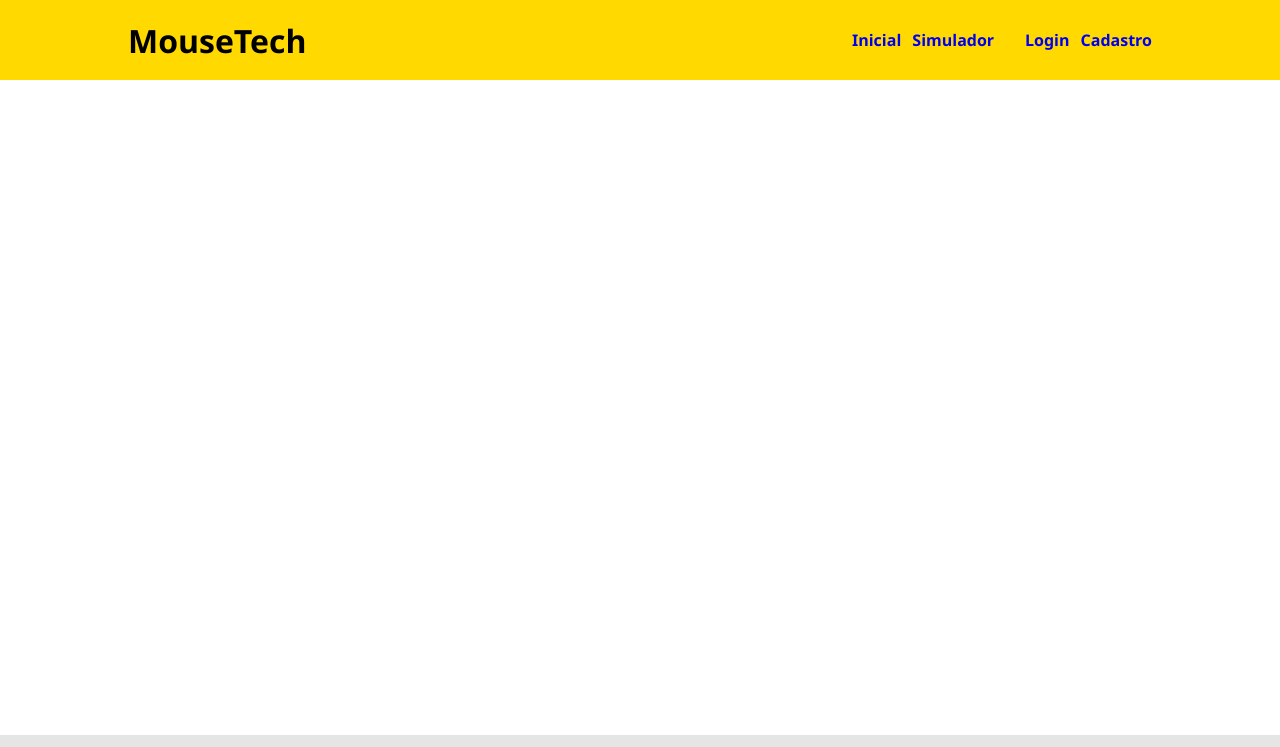
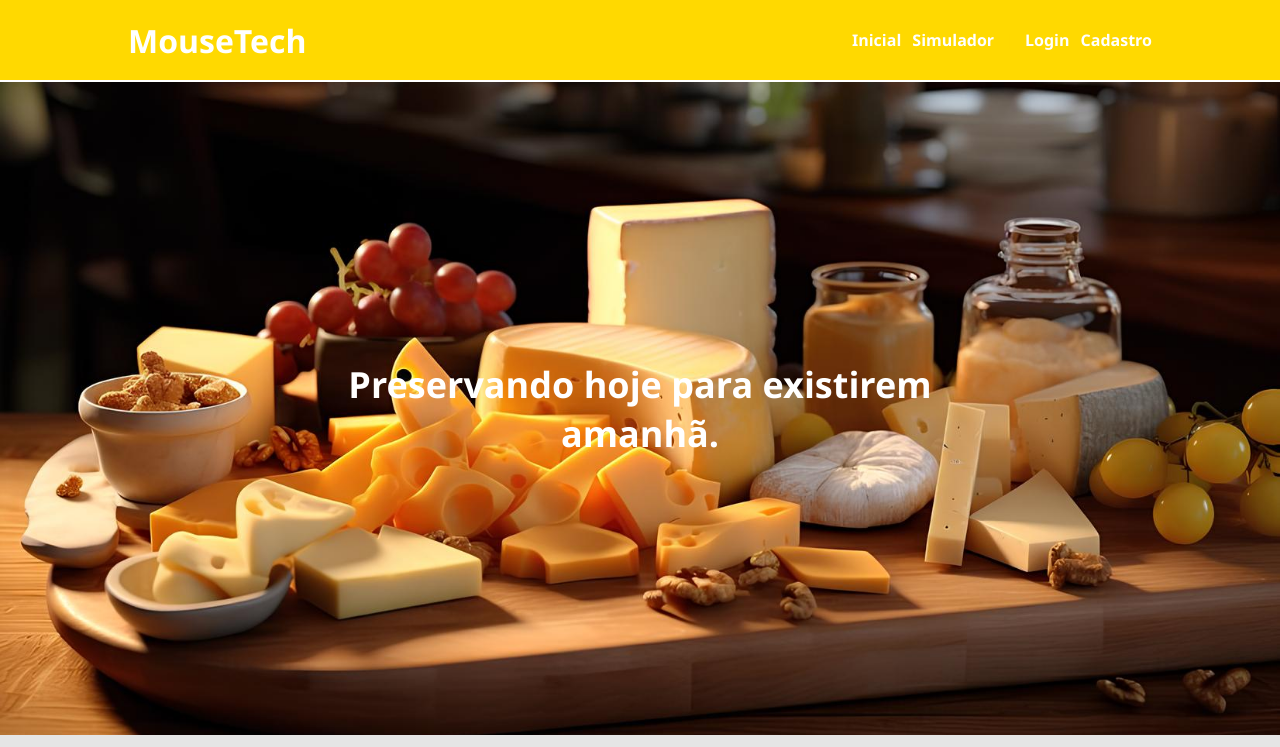
Before and after one commit to matheusrabellosantos/MouseTech, a website: page site/public/index.html in a window 1280 px wide. Shown: the top 747 px of the page. Drawn offline with Linux system fonts and the light colour scheme.

Commit message:
Arrumando o título da tela de login e cadastro

```diff
--- a/site/public/css/estilo.css
+++ b/site/public/css/estilo.css
@@ -35,10 +35,7 @@ body {
 
 .header a {
   text-decoration: none;
-<<<<<<< HEAD
   color: black;
-=======
->>>>>>> ddae17dab2150075588fd2ebce2d11cfb5136039
   color: white;
   font-weight: 700;
 }
@@ -57,10 +54,7 @@ body {
 }
 
 .titulo {
-<<<<<<< HEAD
-=======
   color: black;
->>>>>>> ddae17dab2150075588fd2ebce2d11cfb5136039
   color: white;
   width: fit-content;
   font-weight: 700;
@@ -74,14 +68,11 @@ body {
 
 .banner {
   height: var(--tamanho-banner);
-<<<<<<< HEAD
   background-image: url('../assets/imgs/queijoBackground.jpeg');
-=======
   background: url('../assets/imgs/queijoBackground.jpeg') center no-repeat;
   background-size: cover ;
   max-width: 100%;
   /* background-image: url('../assets/imgs/download.jpeg'); */
->>>>>>> ddae17dab2150075588fd2ebce2d11cfb5136039
   background-size: cover;
 }
 
```
Also changed, not shown: site/public/cadastro.html (+2 -2 lines), site/public/login.html (+2 -2 lines).
